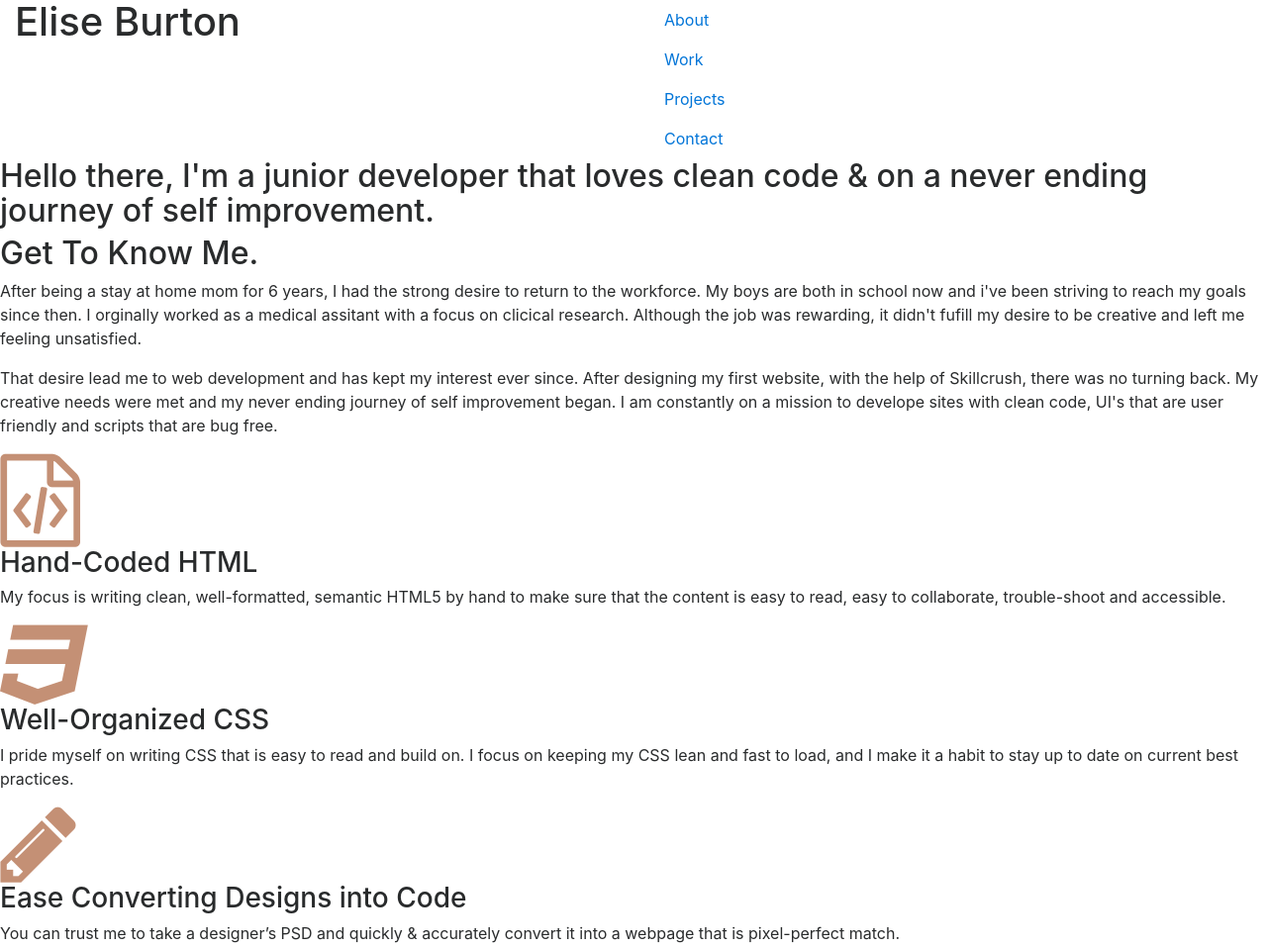
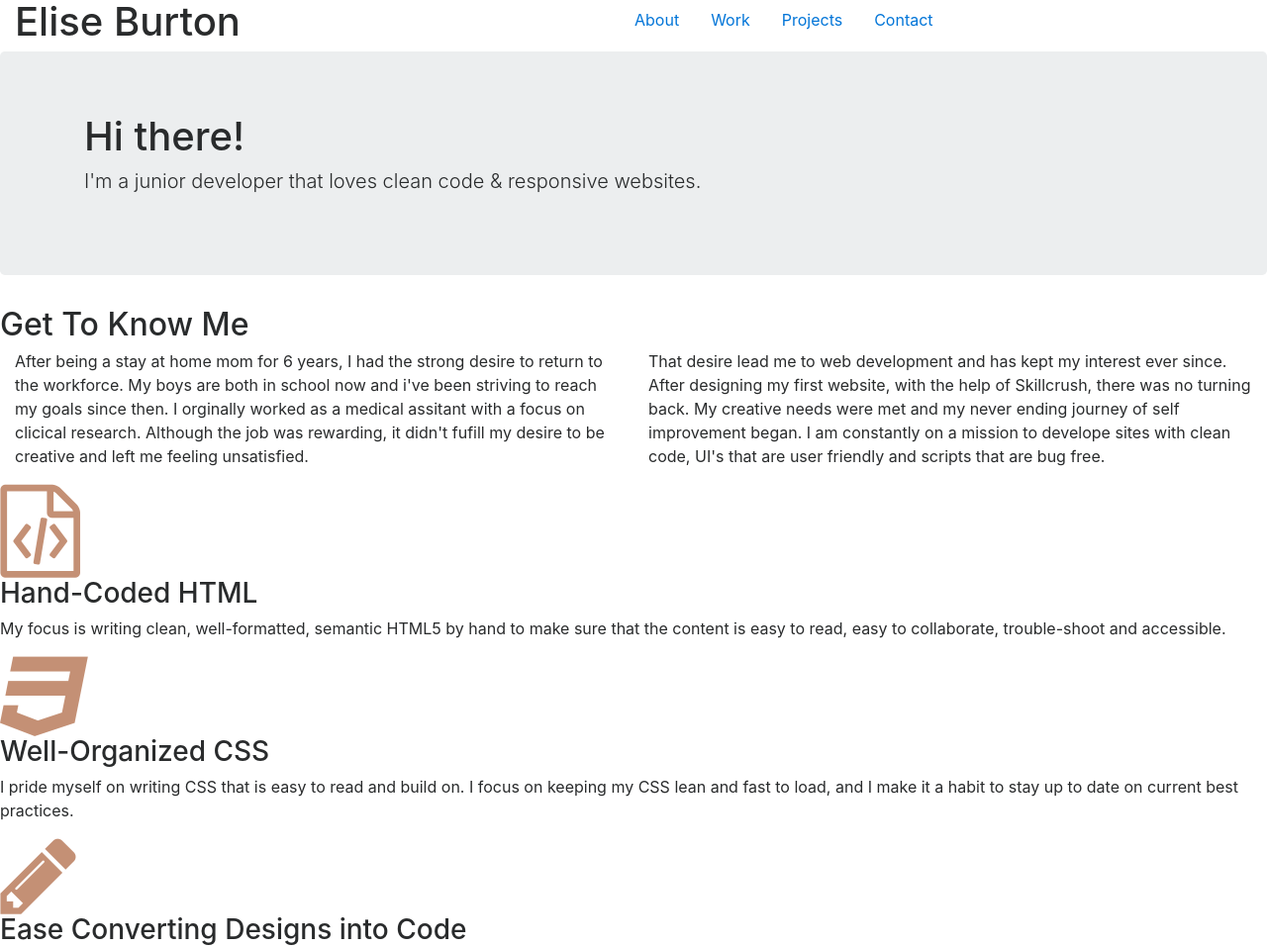
Before and after one commit to Rayuna/my-portfolio-rebuild, a plain HTML site: page index.html in a window 1280 px wide. Shown: the top 958 px of the page at 99% size. Drawn offline with nearby package versions, Linux system fonts and the light colour scheme; a script that the page names is missing.

Commit message:
made changes to grid and nav

```diff
--- a/index.html
+++ b/index.html
@@ -11,10 +11,10 @@
       <header class="container-fluid">
         <div class="row">
             <div class="col-md-6">
-              <h1>Elise Burton</h1>
+              <h1 class="text-center text-md-left">Elise Burton</h1>
             </div>
-                <div class="col-md-6">
-                  <ul class="nav flex-sm-column">
+            <div class="row">
+                  <ul class="nav">
                     <li class="nav-item">
                       <a class= "nav-link" href="#about">About</a>
                     </li>
@@ -29,19 +29,26 @@
                     </li>
                   </ul>
                 </div>
-            </div<
+              </div>
       </header>
-        <div>
-          <h2><span>Hello there,</span> I'm a junior developer that loves clean code &amp; on a never ending journey of self improvement.</h2>
+        <div class="jumbotron">
+          <div class="container">
+            <h1 class="">Hi there!</h1>
+            <p class="lead">I'm a junior developer that loves clean code &amp; responsive websites.</p>
+          </div>
         </div>
     <main>
         <div>
-          <h2>Get To Know Me.</h2>
-         <div>
-              <p>After being a stay at home mom for 6 years, I had the strong desire to return to the workforce. My boys are both in school now and i've been striving to reach my goals since then. I orginally worked as a medical assitant with a focus on clicical research. Although the job was rewarding, it didn't fufill my desire to be creative and left me feeling unsatisfied.</p>
-          </div>
-          <div>
-              <p>That desire lead me to web development and has kept my interest ever since. After designing my first website, with the help of Skillcrush, there was no turning back. My creative needs were met and my never ending journey of self improvement began. I am constantly on a mission to develope sites with clean code, UI's that are user friendly and scripts that are bug free.</p>
+          <h2>Get To Know Me</h2>
+        </div>
+        <div class="container-fluid">
+          <div class="row">
+            <div class="col-md-6">
+                <p>After being a stay at home mom for 6 years, I had the strong desire to return to the workforce. My boys are both in school now and i've been striving to reach my goals since then. I orginally worked as a medical assitant with a focus on clicical research. Although the job was rewarding, it didn't fufill my desire to be creative and left me feeling unsatisfied.</p>
+            </div>
+            <div class="col-md-6">
+                <p>That desire lead me to web development and has kept my interest ever since. After designing my first website, with the help of Skillcrush, there was no turning back. My creative needs were met and my never ending journey of self improvement began. I am constantly on a mission to develope sites with clean code, UI's that are user friendly and scripts that are bug free.</p>
+            </div>
           </div>
         </div>
         <div>
```
